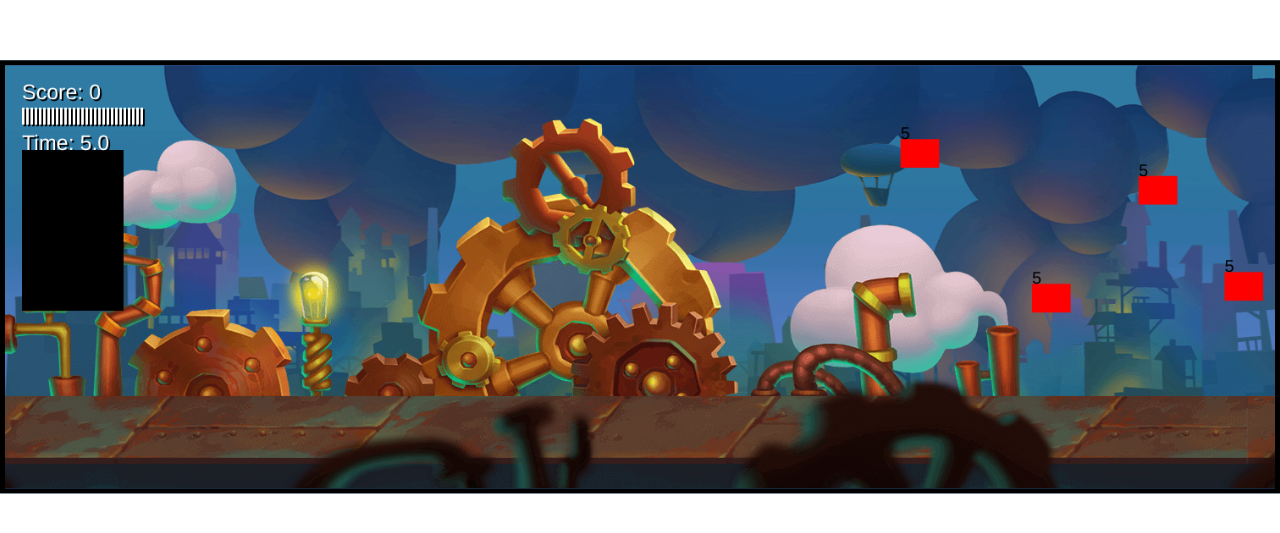
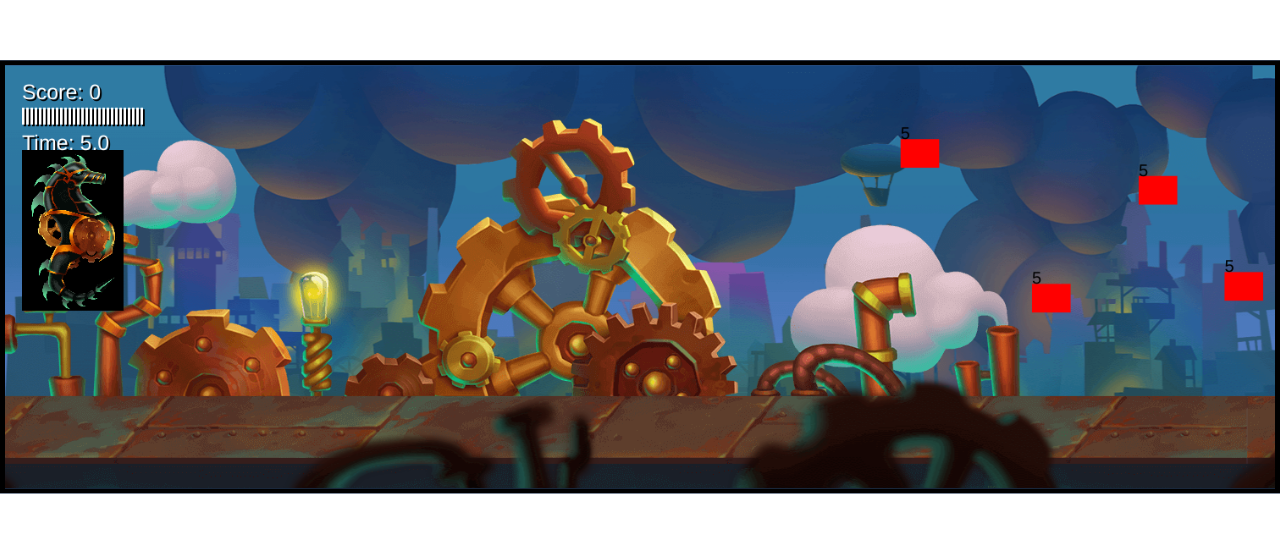
Before and after one commit to IsaiahSimon/2D-JS-game, a plain HTML site: page index.html in a window 1280 px wide. Shown: the part 123-656 px from the top of the page. Drawn offline with Linux system fonts and the light colour scheme.

Commit message:
add sprite animation

```diff
--- a/index.html
+++ b/index.html
@@ -11,7 +11,7 @@
   <canvas id="canvas1"></canvas>
 
   <!-- characters -->
-
+  <img id="player" src="assets/player.png">
   <!-- props -->
 
   <!-- environment -->
--- a/script.js
+++ b/script.js
@@ -84,11 +84,18 @@ window.addEventListener('load', function() {
       this.x = 20;
       this.y = 100;
 
+      // Helper variables
+      this.frameX = 0              // frameX and frameY are used to determine which frame of the sprite sheet to draw
+      this.frameY = 0              // toggle between 0 and 1 to see power up animation state
+      this.maxFrame = 37
+
       // Player speed
       this.speedY = 0;        // -1 means player will move up, 1 means player will move down, 0 means player will not move
       this.maxSpeed = 5;      // max speed player can move, allows dynamic speed changes in update method for power ups
 
       this.projectiles = []   // holds all currently active projectile objects
+
+      this.image = document.getElementById('player') // get player image from html
     }
     // Moves the player around the screen
     update(){
@@ -107,11 +114,19 @@ window.addEventListener('load', function() {
         projectile.update()
       })
       this.projectiles = this.projectiles.filter(projectile => !projectile.markedForDeletion) // filter out projectiles that are marked for deletion, and overwrite the projectiles array with the new array
+
+      // handle sprite animation
+      if (this.frameX < this.maxFrame){
+        this.frameX++
+      } else {
+        this.frameX = 0
+      }
     }
     // Draws grapics representing the player, context will specify which canvas element to draw on, better to use context rather than pulling ctx variable from outside into this object
     draw(context){
       context.fillStyle = 'black'               // prevents yellow style from projectice class from affecting player
       context.fillRect(this.x, this.y, this.width, this.height);
+      context.drawImage(this.image, this.frameX * this.width, this.frameY * this.height, this.width, this.height, this.x, this.y, this.width, this.height) // draw player image, using 9 argument version of .drawImage. (1 img + 4 source + 4 destination)
       // handle projectiles
       this.projectiles.forEach(projectile => {
         projectile.draw(context)
--- a/style.css
+++ b/style.css
@@ -16,6 +16,6 @@
   max-height: 100%;
 }
 
-#layer1, #layer2, #layer3, #layer4 {
+#layer1, #layer2, #layer3, #layer4, #player {
   display: none;
 }
```
